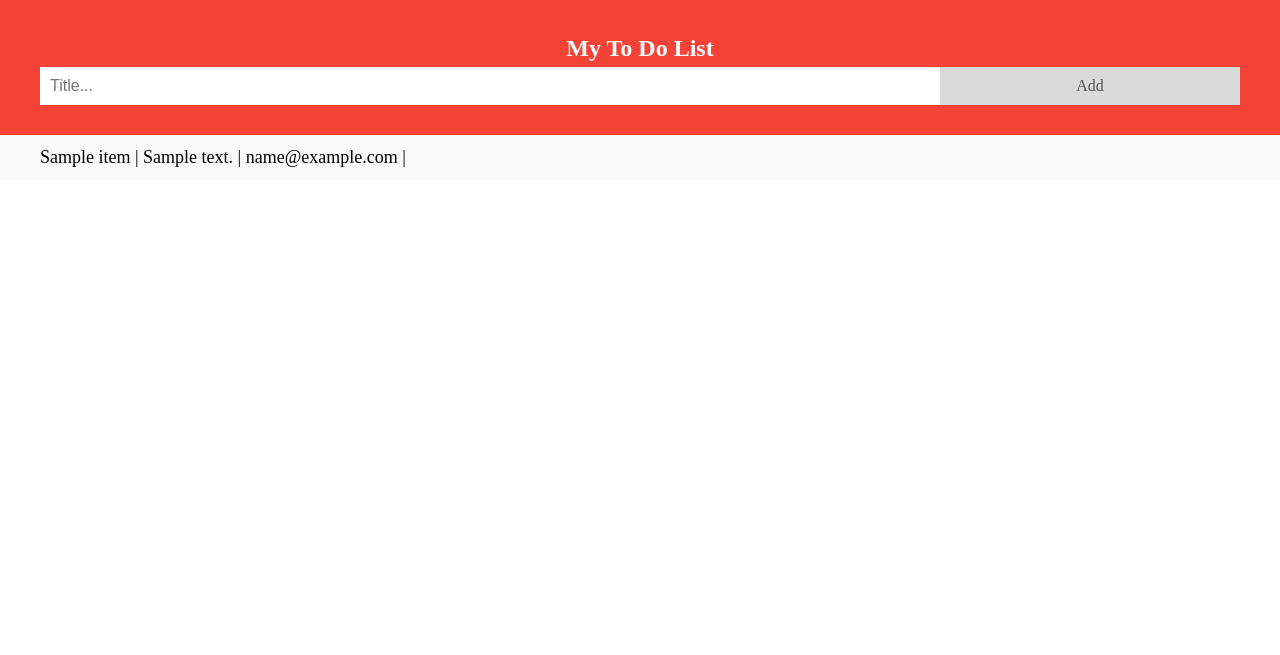
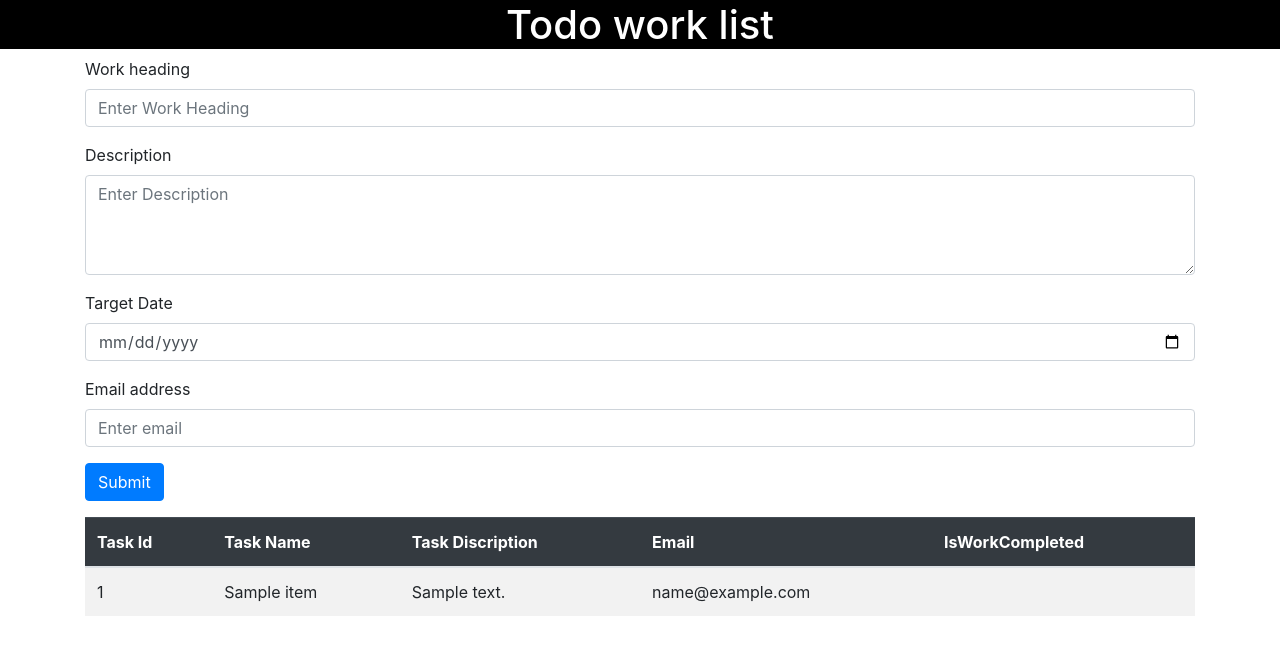
Before and after one commit to Padmanabha5263/togo-worklist-djangoRest, a Django app: page / in a window 1280 px wide. Shown: the top 655 px of the page. Run offline with Django 4.2, Linux system fonts and the light colour scheme; a database or web service that is not in the repository returns one stand-in record (values such as "Sample title"); data that the repository does not hold is empty.

Commit message:
get and post methods added for adding work

```diff
--- a/todoWorkList/todo/models.py
+++ b/todoWorkList/todo/models.py
@@ -5,7 +5,6 @@ from django.db import models
 class Worklist(models.Model):
     name = models.CharField(max_length=20)
     description = models.CharField(max_length=100, null=True)
-    startdate = models.DateField()
     enddate = models.DateField()
     email = models.EmailField()
     isWorkDone = models.BooleanField(default=False)
--- a/todoWorkList/todo/templates/html/index.html
+++ b/todoWorkList/todo/templates/html/index.html
@@ -2,143 +2,112 @@
 <html>
 <head>
 <meta name="viewport" content="width=device-width, initial-scale=1">
+<!-- Latest compiled and minified CSS -->
+<link rel="stylesheet" href="https://cdn.jsdelivr.net/npm/bootstrap@4.6.1/dist/css/bootstrap.min.css">
+
+<!-- jQuery library -->
+<script src="https://cdn.jsdelivr.net/npm/jquery@3.6.0/dist/jquery.slim.min.js"></script>
 <style>
 body {
   margin: 0;
   min-width: 250px;
 }
 
-/* Include the padding and border in an element's total width and height */
-* {
-  box-sizing: border-box;
+.header{
+ background-color:black;
+ color:white;
+ min-height:40px;
+ padding-top:1px;
+ text-align:center;
 }
 
-/* Remove margins and padding from the list */
-ul {
-  margin: 0;
-  padding: 0;
-}
-
-/* Style the list items */
-ul li {
-  cursor: pointer;
-  position: relative;
-  padding: 12px 8px 12px 40px;
-  list-style-type: none;
-  background: #eee;
-  font-size: 18px;
-  transition: 0.2s;
-
-  /* make the list items unselectable */
-  -webkit-user-select: none;
-  -moz-user-select: none;
-  -ms-user-select: none;
-  user-select: none;
-}
-
-/* Set all odd list items to a different color (zebra-stripes) */
-ul li:nth-child(odd) {
-  background: #f9f9f9;
-}
-
-/* Darker background-color on hover */
-ul li:hover {
-  background: #ddd;
-}
-
-/* When clicked on, add a background color and strike out text */
-ul li.checked {
-  background: #888;
-  color: #fff;
-  text-decoration: line-through;
-}
-
-/* Add a "checked" mark when clicked on */
-ul li.checked::before {
-  content: '';
-  position: absolute;
-  border-color: #fff;
-  border-style: solid;
-  border-width: 0 2px 2px 0;
-  top: 10px;
-  left: 16px;
-  transform: rotate(45deg);
-  height: 15px;
-  width: 7px;
-}
-
-/* Style the close button */
-.close {
-  position: absolute;
-  right: 0;
-  top: 0;
-  padding: 12px 16px 12px 16px;
-}
-
-.close:hover {
-  background-color: #f44336;
-  color: white;
-}
-
-/* Style the header */
-.header {
-  background-color: #f44336;
-  padding: 30px 40px;
-  color: white;
-  text-align: center;
-}
-
-/* Clear floats after the header */
-.header:after {
-  content: "";
-  display: table;
-  clear: both;
-}
-
-/* Style the input */
-input {
-  margin: 0;
-  border: none;
-  border-radius: 0;
-  width: 75%;
-  padding: 10px;
-  float: left;
-  font-size: 16px;
-}
-
-/* Style the "Add" button */
-.addBtn {
-  padding: 10px;
-  width: 25%;
-  background: #d9d9d9;
-  color: #555;
-  float: left;
-  text-align: center;
-  font-size: 16px;
-  cursor: pointer;
-  transition: 0.3s;
-  border-radius: 0;
-}
-
-.addBtn:hover {
-  background-color: #bbb;
+textarea{
+  height:100px !important;
 }
 </style>
 </head>
+
 <body>
-
-<div id="myDIV" class="header">
-  <h2 style="margin:5px">My To Do List</h2>
-  <input type="text" id="myInput" placeholder="Title...">
-  <span onclick="newElement()" class="addBtn">Add</span>
+<div class="header">
+    <header>
+      <h1>Todo work list</h1>
+    </header>
 </div>
 
-<ul id="myUL">
-  {% for i in data %}
-  <li><span>{{i.name}} | {{i.description}} | {{i.email}} | {{i.isWorkDone}}</span></li>
-  {% endfor %}
-</ul>
+<main>
+  <div class="container">
+    <div>
+      <form method='POST' id='imputForm'>
+        <div class="form-group">
+          <label for="workHeading">Work heading</label>
+          <input type="text" class="form-control" id="txtWorkHeading" placeholder="Enter Work Heading">
+        </div>
+        <div class="form-group">
+          <label for="exampleInputEmail1">Description</label>
+          <textarea class="form-control" id="txtDescription"  placeholder="Enter Description"></textarea>
+        </div>
+        <div class="form-group">
+          <label for="exampleInputEmail1">Target Date</label>
+          <input type="date" class="form-control" id="txtDate"  placeholder="Enter Target Date">
+        </div>
+        <div class="form-group">
+          <label for="exampleInputEmail1">Email address</label>
+          <input type="email" class="form-control" id="txtEmail"  placeholder="Enter email">
+        </div>
+        <div  class="form-group">
+            <button type="button" class="btn btn-primary" onclick="apisubmit()">Submit</button>
+        </div>
+      </form>
+    </div>
+    <div id="tableData">
+      <table class="table table-striped">
+        <thead class="table-dark">
+          <tr>
+            <th scope="col">Task Id</th>
+            <th scope="col">Task Name</th>
+            <th scope="col">Task Discription</th>
+            <th scope="col">Email</th>
+            <th scope="col">IsWorkCompleted</th>
+          </tr>
+        </thead>
+        <tbody>
+          {% for i in data %}
+          <tr>
+            <td>{{i.id}} </td>
+            <td>{{i.name}} </td>
+            <td>{{i.description}} </td>
+            <td>{{i.email}} </td>
+            <td>{{i.isWorkDone}} </td></tr>
+          {% endfor %}
+        </tbody>
+      </table>
+    </div>
+</div>
 
+</main>
+<!-- Popper JS -->
+<script src="https://cdn.jsdelivr.net/npm/popper.js@1.16.1/dist/umd/popper.min.js"></script>
 
+<!-- Latest compiled JavaScript -->
+<script src="https://cdn.jsdelivr.net/npm/bootstrap@4.6.1/dist/js/bootstrap.bundle.min.js"></script>
+<script>
+  apisubmit= function(){
+    $.ajax({
+      type: 'post',
+      url: "{% url 'todoWork:homepage' %}",
+      data:{
+          "name": $("#txtWorkHeading").val().trim(),
+          "description": $("#txtDescription").val().trim(),
+          "enddate": $("#txtDate").val().trim(),
+          "email": $("#txtEmail").val().trim(),
+          "csrfmiddlewaretoken": '{{ csrf_token }}'
+      },
+      success:function(data){
+          html = '<span>'+data.name+'</span> | <span>'+data.description+'</span> | <span>'+data.email+'</span> | <span>'+data.isWorkDone+'</span>'
+          $("#listData").append(html)
+      }
+  })
+  }
+</script>
 </body>
 </html>
--- a/todoWorkList/todo/urls.py
+++ b/todoWorkList/todo/urls.py
@@ -1,8 +1,7 @@
 from django.urls import path
 from . import views
 
-
+app_name='todoWork'
 urlpatterns = [
-
     path('',views.home, name="homepage")
 ]
--- a/todoWorkList/todo/views.py
+++ b/todoWorkList/todo/views.py
@@ -1,7 +1,19 @@
 from django.shortcuts import render
+from django.http import JsonResponse
 import  requests
+import json
 # Create your views here.
 
 def home(request):
-    jsondata = requests.get("http://127.0.0.1:8000/webapi/works/").json()
+    if(request.method=='POST'):
+        jsonData={
+            "name":request.POST['name'],
+            "description":request.POST['description'],
+            "enddate":request.POST['enddate'],
+            "email":request.POST['email'],
+            "isWorkDone" : False,
+        }
+        resData= requests.post(url='http://127.0.0.1:8000/webapi/works/', data=jsonData)
+        return JsonResponse(json.loads(resData.text))
+    jsondata = requests.get(url="http://127.0.0.1:8000/webapi/works/").json()
     return render(request,'html/index.html', context={"data":jsondata})
```
Also changed, not shown: todoWorkList/db.sqlite3, todoWorkList/todo/migrations/0002_remove_worklist_startdate.py (added).
